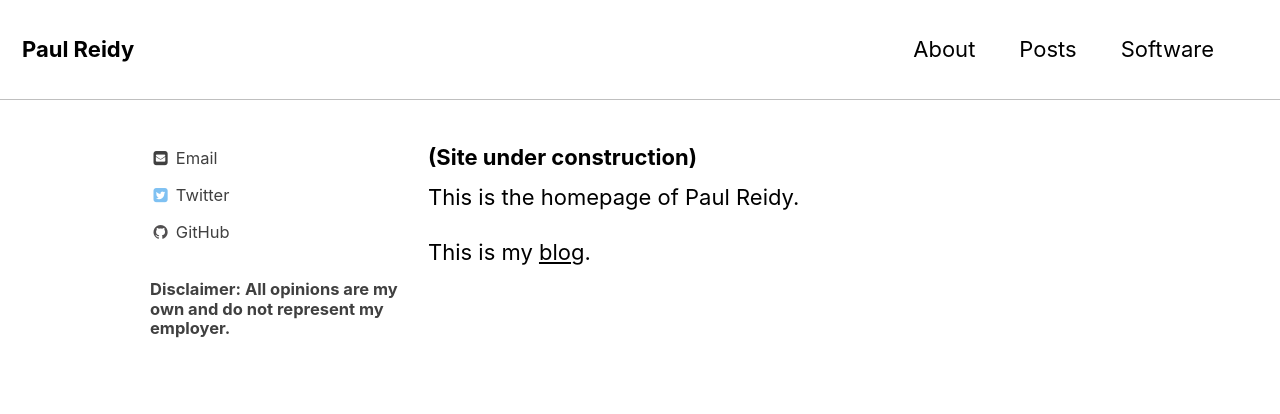
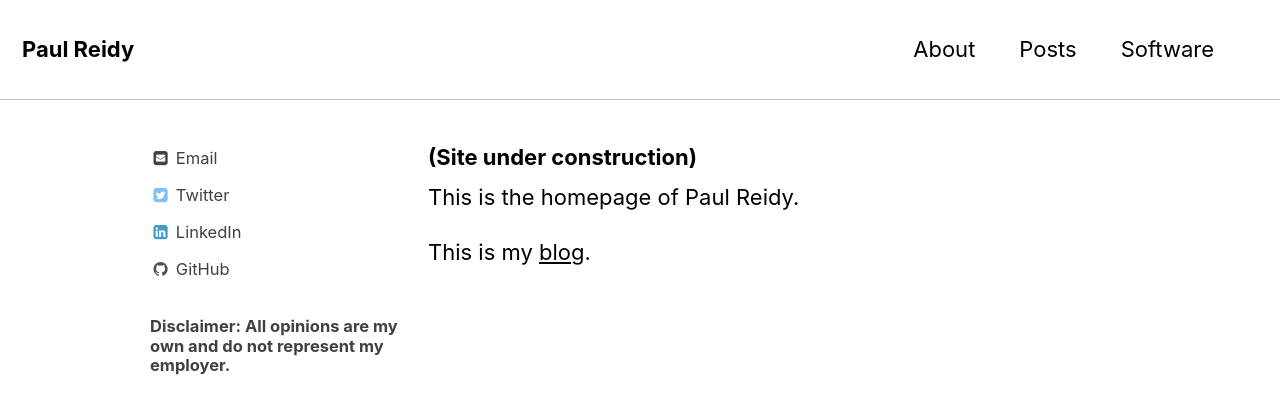
Before and after one commit to reidy-p/reidy-p.github.io, a Jekyll site: the page built from index.html, in a window 1280 px wide and 900 px high. Shown: the top 414 px of the window. Built offline with Jekyll 4.4.1, drawn with Linux system fonts in a browser that asks for light colours; the list of posts is cut into pages by our own code.

Commit message:
fix link colours

```diff
--- a/_config.yml
+++ b/_config.yml
@@ -101,7 +101,7 @@
   keybase          :
   instagram        :
   lastfm           :
-  linkedin         : # "john-doe-12345678" (the last part of your profile url, e.g. https://www.linkedin.com/in/john-doe-12345678)
+  linkedin         : "pauljreidy" # (the last part of your profile url, e.g. https://www.linkedin.com/in/john-doe-12345678)
   pinterest        :
   soundcloud       :
   stackoverflow    : # "123456/username" (the last part of your profile url, e.g. https://stackoverflow.com/users/123456/username)
--- a/_sass/minimal-mistakes/_archive.scss
+++ b/_sass/minimal-mistakes/_archive.scss
@@ -8,12 +8,12 @@
   @include breakpoint($large) {
     float: right;
     width: calc(100% - #{$right-sidebar-width-narrow});
-    padding-right: $right-sidebar-width-narrow;
+    // padding-right: $right-sidebar-width-narrow;
   }
 
   @include breakpoint($x-large) {
     width: calc(100% - #{$right-sidebar-width});
-    padding-right: $right-sidebar-width;
+    // padding-right: $right-sidebar-width;
   }
 
   a {
--- a/_sass/minimal-mistakes/_page.scss
+++ b/_sass/minimal-mistakes/_page.scss
@@ -14,6 +14,10 @@
   max-width: 100%;
   -webkit-animation-delay: 0.35s;
           animation-delay: 0.35s;
+
+  a {
+      color: #000000;
+  }
 
   @include breakpoint($x-large) {
     max-width: $x-large;
--- a/index.html
+++ b/index.html
@@ -6,4 +6,4 @@
 
 This is the homepage of Paul Reidy.
 
-<p>This is my <a href="{{ "/posts" | prepend: site.baseurl }}" style="color: rgb(0,0,0)">blog</a>.</p>
+<p>This is my <a href="{{ "/posts" | prepend: site.baseurl }}">blog</a>.</p>
--- a/software/index.html
+++ b/software/index.html
@@ -7,4 +7,4 @@
 ---
 
 <h3>Pandas</h3>
-<p>I have made some <a href="https://github.com/pandas-dev/pandas/commits?author=reidy-p" style="color: rgb(0,0,0)">contributions</a> to the <a href=https://pandas.pydata.org/ style="color: rgb(0,0,0)">pandas</a> library for data analysis in Python.</p>
+<p>I have made some <a href="https://github.com/pandas-dev/pandas/commits?author=reidy-p">contributions</a> to the <a href=https://pandas.pydata.org/>pandas</a> library for data analysis in Python.</p>
```
Also changed, not shown: 5 other files.
